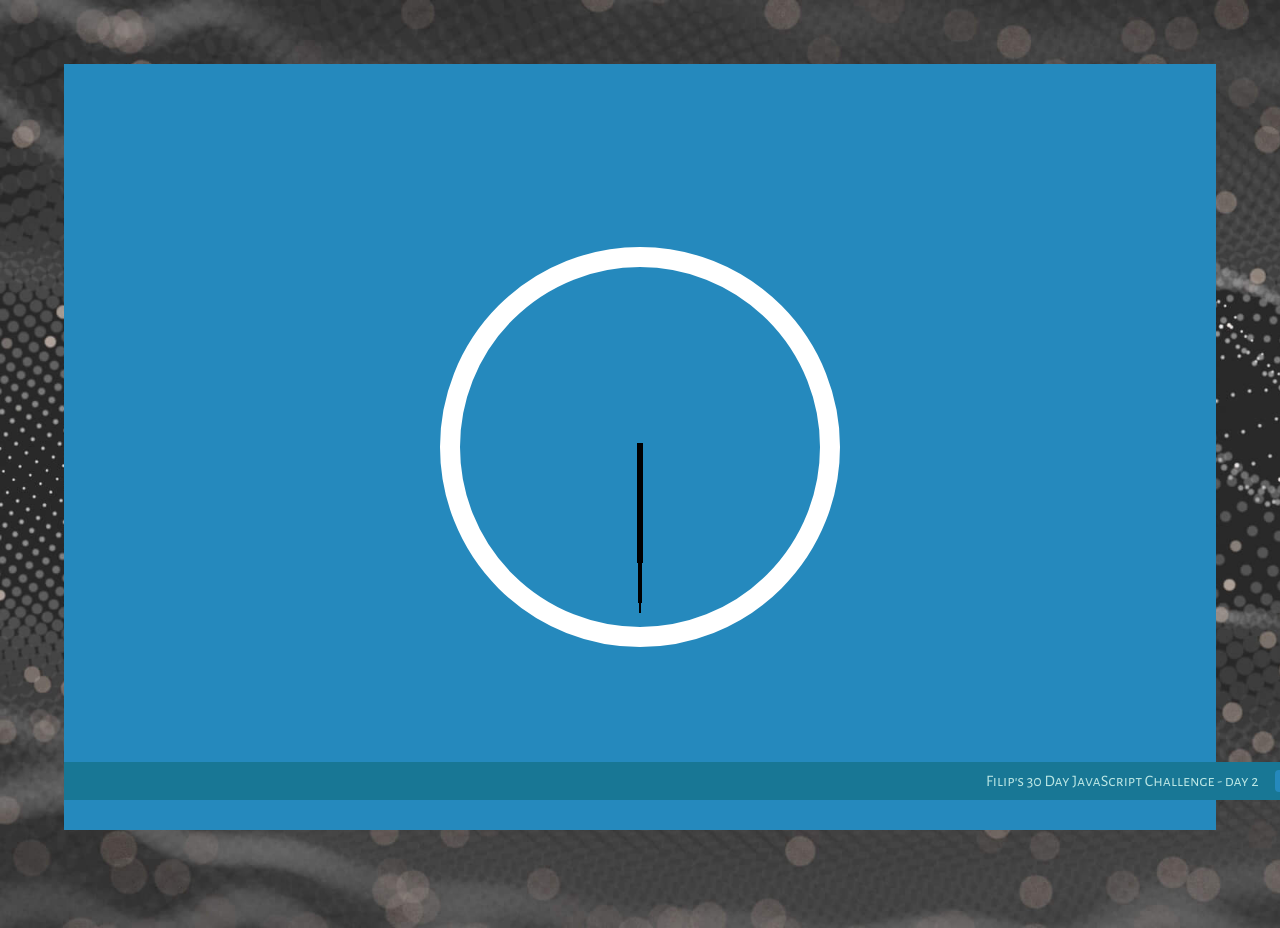
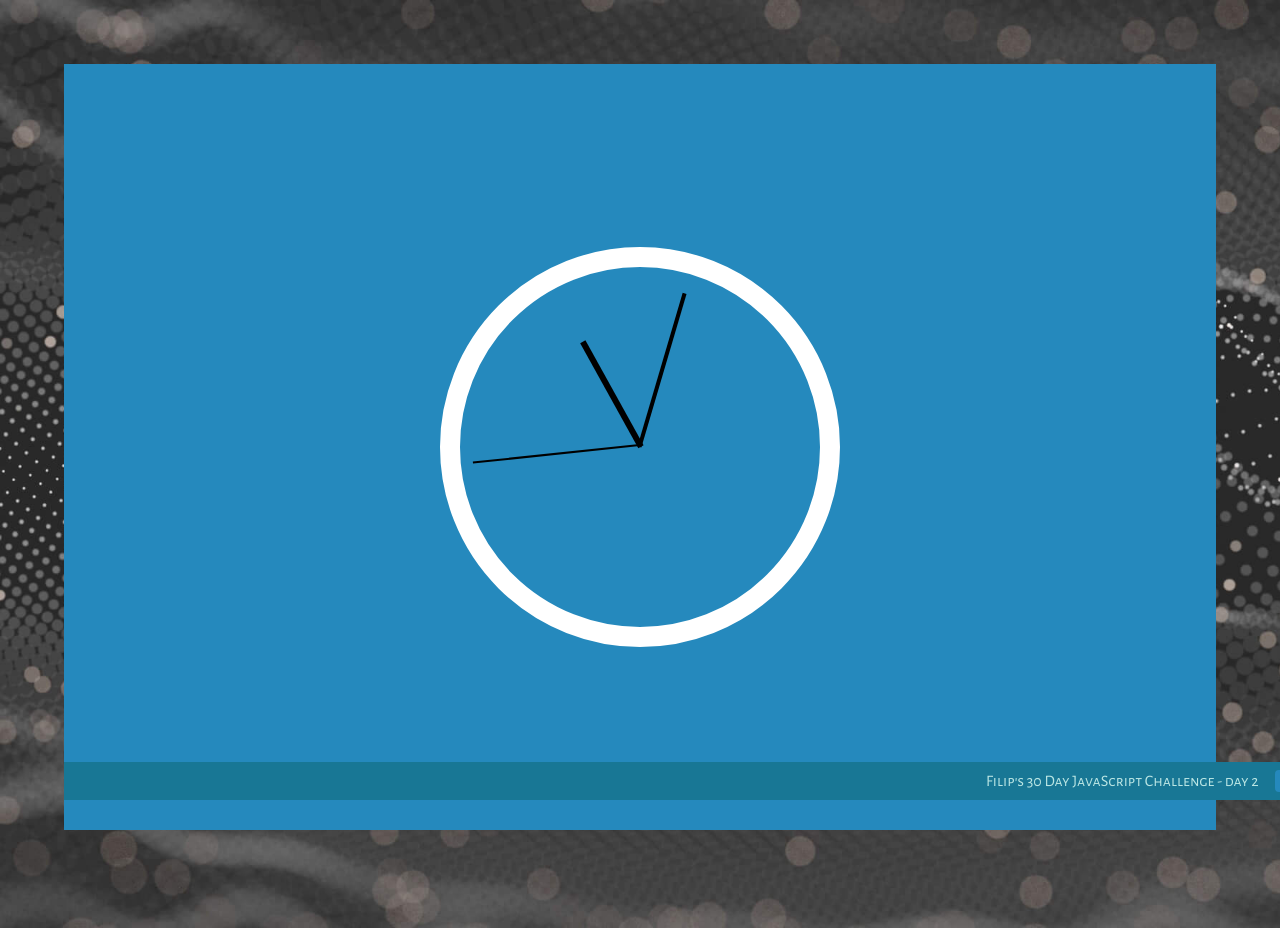
Before and after one commit to filip-rybczynski/30-day-JavaScript-Challenge, a website built with webpack: page src/pages/clock.html in a window 1280 px wide. Shown: the top 928 px of the page. Built offline with nearby package versions, Linux system fonts and the light colour scheme.

Commit message:
Day 2 - added clock.js

```diff
--- a/src/js/clock.js
+++ b/src/js/clock.js
@@ -1 +1,48 @@
-import '../scss/clock.scss';
+import "../scss/clock.scss";
+
+const [secHand, minHand, hrHand] = document.querySelectorAll(".clock__hand");
+
+secHand.style.transform = `rotate(10deg)`;
+console.log(secHand.style.transform);
+console.log(typeof secHand.style.transform);
+
+let handRot = secHand.style.transform;
+
+let test = parseInt(handRot.slice(7, -4));
+console.log(test);
+
+function setTime() {
+  const now = new Date();
+
+  const hour = now.getHours();
+  const minute = now.getMinutes();
+  const second = now.getSeconds();
+
+  secHand.style.transform = `rotate(${180 + second * 6}deg)`; // + 180 because default position of hands is pointing down
+  minHand.style.transform = `rotate(${180 + minute * 6 + second * 0.1}deg)`;
+  hrHand.style.transform = `rotate(${
+    180 + (hour - 12) * 30 + minute * 0.5
+  }deg)`;
+}
+
+function getCurrentPosition(...hands) {
+  return hands.map((hand) => parseFloat(hand.style.transform.slice(7, -4)));
+}
+
+function adjustTime() {
+  let [secPosition, minPosition, hrPosition] = getCurrentPosition(
+    secHand,
+    minHand,
+    hrHand
+  );
+
+  secHand.style.transform = `rotate(${secPosition + 6}deg)`; // + 180 because default position of hands is pointing down
+  minHand.style.transform = `rotate(${minPosition + 0.1}deg)`;
+  hrHand.style.transform = `rotate(${
+    hrPosition + (minPosition % 6 === 0 ? 0.5 : 0)
+  }deg)`; // extending the interval to avoid desynchronizing by adding float values
+}
+
+setTime();
+
+setInterval(adjustTime, 1000);
```
Also changed, not shown: src/pages/clock.html (+1 -0 lines).
